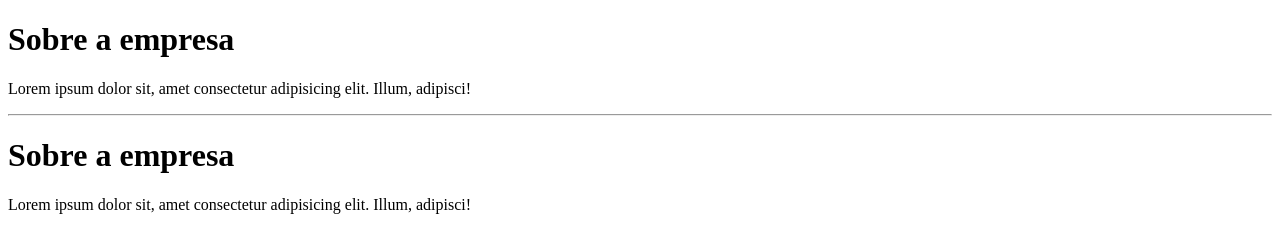
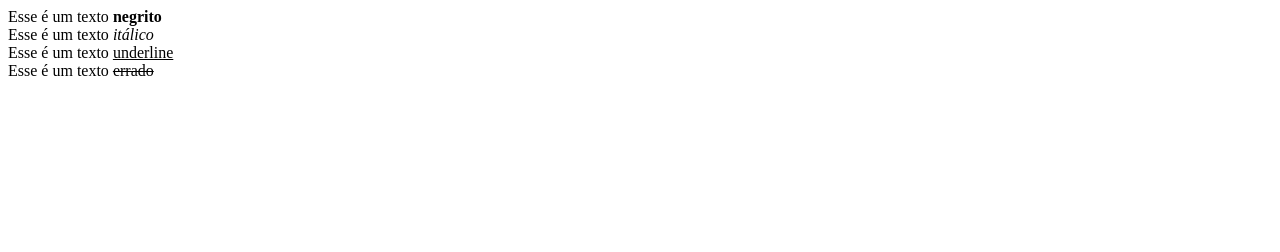
Before and after one commit to LuskaGarcia/cursoDevWebUdemy, a plain HTML site: page PrimeiroProjeto/projeto.html in a window 1280 px wide. Drawn offline with Linux system fonts and the light colour scheme.

Commit message:
Text Formatation

```diff
--- a/PrimeiroProjeto/projeto.html
+++ b/PrimeiroProjeto/projeto.html
@@ -8,13 +8,9 @@
     </head>
 
     <body>
-        <h1>Sobre a empresa</h1>  <!--<br> Break-->
-        <p>Lorem ipsum dolor sit, amet consectetur adipisicing elit. Illum, adipisci!</p>
-
-        <hr> <!--Horizontal Rule-->
-
-        <h1>Sobre a empresa</h1>  <!--<br> Break-->
-        <p>Lorem ipsum dolor sit, amet consectetur adipisicing elit. Illum, adipisci!</p>
-
+        Esse é um texto <strong>negrito</strong> <br>
+        Esse é um texto <em>itálico</em> <br>
+        Esse é um texto <u>underline</u> <br>
+        Esse é um texto <strike>errado</strike> <br>
     </body>
 </html>
```
